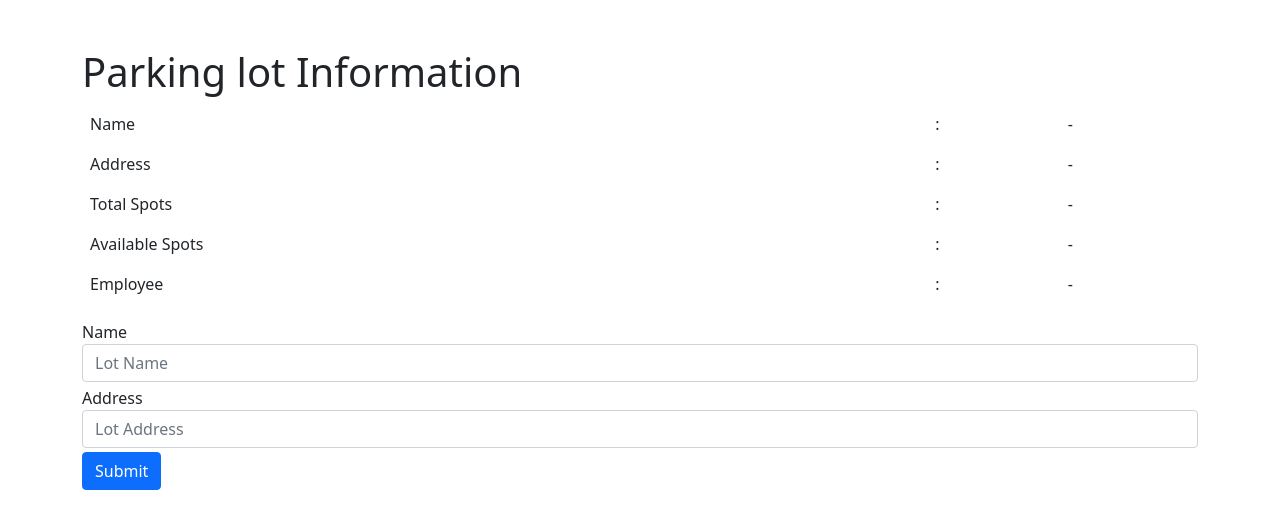
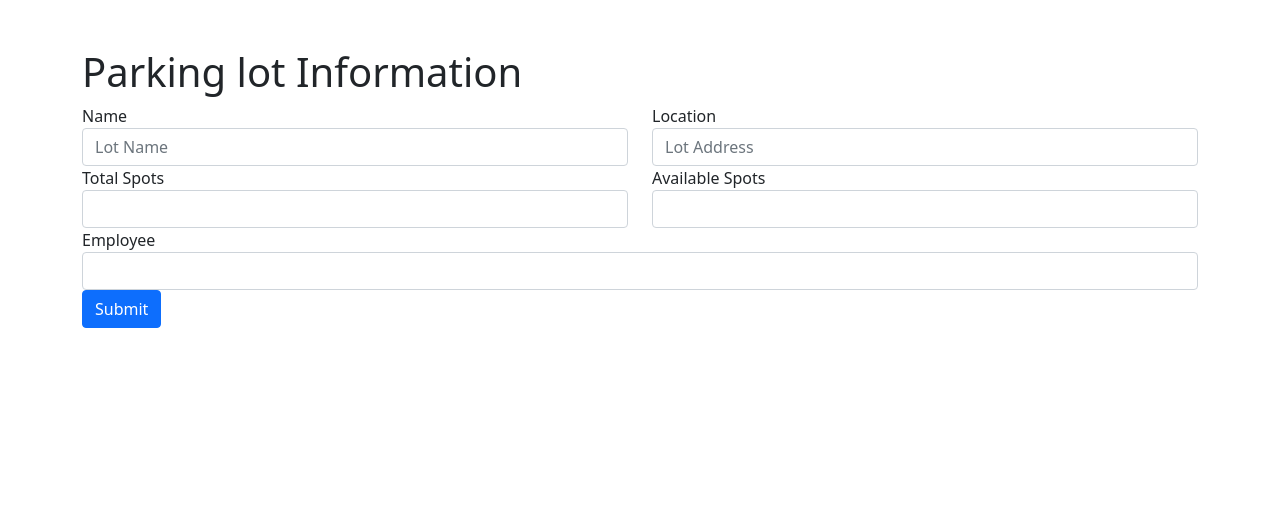
Before and after one commit to batkhishign55/cs425-plm-server, a Flask app: page /lot/1 in a window 1280 px wide. Shown: the part 60-589 px from the top of the page. Run offline with Flask 3, Linux system fonts and the light colour scheme; data that the repository does not hold is empty.

Commit message:
lot update implemented

```diff
--- a/bps/lot/controller.py
+++ b/bps/lot/controller.py
@@ -1,3 +1,4 @@
+from flask import abort, request
 from .model import Lot
 
 
@@ -8,11 +9,18 @@ class LotController:
     def get(self):
         data = self.model.get()
         if not data:
-            return {'status': False, 'data': data, 'message': 'Data is not found'}
+            abort(404)
         return {'status': True, 'data': data, 'message': ''}
 
     def getSingleLot(self, lot_id):
         data = self.model.getSingleLot(lot_id)
         if not data:
-            return {'status': False, 'data': data, 'message': 'Data is not found'}
+            abort(404)
         return {'status': True, 'data': data, 'message': ''}
+
+    def updateLot(self):
+        try:
+            data = self.model.updateLot(request.json)
+        except Exception as e:
+            abort(500, str(e))
+        return {'status': True, 'data': data, 'message': ''}
--- a/bps/lot/model.py
+++ b/bps/lot/model.py
@@ -1,6 +1,3 @@
-import json
-import pathlib
-from flask import g
 
 from db import get_db
 
@@ -17,5 +14,14 @@ class Lot:
     def getSingleLot(self, lot_id):
         mycursor = self.db.cursor()
         mycursor.execute(
-            """SELECT * FROM parking_lot where lot_id=%s""", (lot_id,))
+            """SELECT * FROM parking_lot WHERE lot_id=%s""", (lot_id,))
         return mycursor.fetchone()
+
+    def updateLot(self, dict):
+        mycursor = self.db.cursor()
+        mycursor.execute(
+            """UPDATE parking_lot
+                    SET lot_name=%s, location=%s, total_spots=%s, available_spots=%s, emp_id=%s
+                WHERE lot_id=%s""", (dict['name'], dict['location'], dict['totalSpots'], dict['availableSpots'], dict['employee'], dict['lotId'],))
+        self.db.commit()
+        return mycursor.rowcount
--- a/bps/lot/route.py
+++ b/bps/lot/route.py
@@ -18,3 +18,7 @@ def lotList():
 @lot.get('/api/detail/<lot_id>')
 def lotDetail(lot_id):
     return LotController().getSingleLot(lot_id)
+
+@lot.post('/api/update')
+def lotUpdate():
+    return LotController().updateLot()
--- a/bps/lot/static/js/lotUI.js
+++ b/bps/lot/static/js/lotUI.js
@@ -2,10 +2,35 @@ window.addEventListener("load", function () {
   new Api().callApiLotDetail().then(new UI().showLotDetail);
 });
 
+document.getElementById("form").addEventListener(
+  "submit",
+  async function (evt) {
+    evt.preventDefault();
+    const elements = document.getElementById("form").elements;
+
+    const urls = location.href.split("/");
+    const lotId = urls[urls.length - 1];
+    const obj = { lotId };
+    for (const element of elements) {
+      obj[element.id] = element.value;
+    }
+    const resp = await fetch("/lot/api/update", {
+      method: "POST",
+      headers: {
+        "Content-Type": "application/json",
+      },
+      body: JSON.stringify(obj),
+    });
+
+    const jsonresp = await resp.json();
+  },
+  true
+);
+
 class Api {
   async callApiLotDetail() {
-    const urls=location.href.split('/')
-    const lotId=urls[urls.length-1]
+    const urls = location.href.split("/");
+    const lotId = urls[urls.length - 1];
     const resp = await fetch(`/lot/api/detail/${lotId}`);
     const jsonresp = await resp.json();
     return jsonresp;
@@ -21,11 +46,19 @@ class UI {
     const getEl = (id) => document.getElementById(id);
     const lot = apiresp.data;
     getEl("name").setAttribute("value", lot[1]);
+    getEl("location").setAttribute("value", lot[2]);
+    getEl("totalSpots").setAttribute("value", lot[3]);
+    getEl("availableSpots").setAttribute("value", lot[4]);
+    getEl("employee").setAttribute("value", lot[5]);
+  }
+
+  showLotDetail(apiresp) {
+    const getEl = (id) => document.getElementById(id);
+    const lot = apiresp.data;
     getEl("name").setAttribute("value", lot[1]);
-    getEl("name").setAttribute("value", lot[1]);
-    getEl("address").innerHTML = lot[2];
-    getEl("totalSpots").innerHTML = lot[3];
-    getEl("availableSpots").innerHTML = lot[4];
-    getEl("employee").innerHTML = lot[5];
+    getEl("location").setAttribute("value", lot[2]);
+    getEl("totalSpots").setAttribute("value", lot[3]);
+    getEl("availableSpots").setAttribute("value", lot[4]);
+    getEl("employee").setAttribute("value", lot[5]);
   }
 }
--- a/bps/lot/templates/lot.html
+++ b/bps/lot/templates/lot.html
@@ -3,48 +3,32 @@
 {% block content %}
 <div class="container pt-5 pl-2">
     <h1 class="f-6">Parking lot Information</h1>
-    <table class="table mt-2 table-borderless">
-        <tbody>
-            <tr>
-                <td>Name</td>
-                <td>:</td>
-                <td id="name2">-</td>
-            </tr>
-            <tr>
-                <td>Address</td>
-                <td>:</td>
-                <td id="address">-</td>
-            </tr>
-            <tr>
-                <td>Total Spots</td>
-                <td>:</td>
-                <td id="totalSpots">-</td>
-            </tr>
-            <tr>
-                <td>Available Spots</td>
-                <td>:</td>
-                <td id="availableSpots">-</td>
-            </tr>
-            <tr>
-                <td>Employee</td>
-                <td>:</td>
-                <td id="employee">-</td>
-            </tr>
-            <tr>
-        </tbody>
-    </table>
-    <form>
-        <div class="form-row">
-            <div class="form-group col-auto my-1">
-                <label for="exampleInputEmail1">Name</label>
-                <input class="form-control" id="name" placeholder="Lot Name">
+    <form id="form">
+        <div class="row">
+            <div class="col">
+                <label for="name">Name</label>
+                <input type="text" class="form-control" id="name" placeholder="Lot Name">
             </div>
-            <div class="form-group col-auto my-1">
-                <label for="exampleInputPassword1">Address</label>
-                <input class="form-control" id="addressId" placeholder="Lot Address">
+            <div class="col">
+                <label for="location">Location</label>
+                <input type="text" class="form-control" id="location" placeholder="Lot Address">
             </div>
-            <button type="submit" class="btn btn-primary">Submit</button>
         </div>
+        <div class="row">
+            <div class="col">
+                <label for="totalSpots">Total Spots</label>
+                <input type="number" class="form-control" id="totalSpots">
+            </div>
+            <div class="col">
+                <label for="availableSpots">Available Spots</label>
+                <input type="number" class="form-control" id="availableSpots">
+            </div>
+        </div>
+        <div>
+            <label for="employee">Employee</label>
+            <input type="number" class="form-control" id="employee">
+        </div>
+        <button type="submit" class="btn btn-primary">Submit</button>
     </form>
 </div>
 {% endblock %}
```
